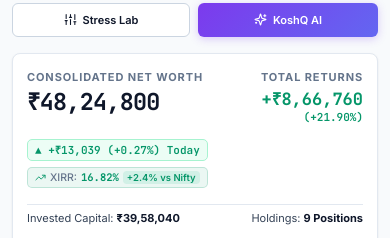
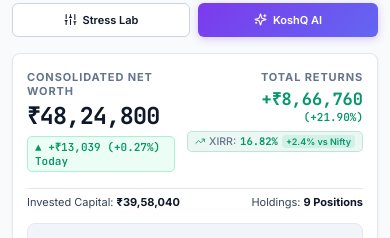
Before and after one commit to intelli-Q6/fintech, a React (Vite) app: page / in a window 390 px wide. Shown: the part 242-480 px from the top of the page. Built offline with nearby package versions, Linux system fonts and the light colour scheme; no server answers.

Commit message:
fix(ui): position XIRR badge below Total Returns on mobile view while preserving desktop view

```diff
--- a/src/modules/Dashboard/DashboardView.tsx
+++ b/src/modules/Dashboard/DashboardView.tsx
@@ -253,9 +253,20 @@ export const DashboardView: React.FC<DashboardViewProps> = ({
                 <div className="hero-networth-val">
                   {formatINR(liveTotalValue)}
                 </div>
+                {/* Mobile Today Delta Badge directly under Net Worth */}
+                {daysTotalChange !== 0 && (
+                  <div className="hero-today-badge-mobile">
+                    <span
+                      className={`delta-badge ${daysTotalChange >= 0 ? 'gain' : 'loss'}`}
+                      style={{ fontSize: '11px', padding: '2.5px 7px', borderRadius: 5, fontWeight: 600 }}
+                    >
+                      {daysTotalChange >= 0 ? '▲ +' : '▼ '}{formatINR(Math.abs(daysTotalChange))} ({daysChangePercent >= 0 ? '+' : ''}{daysChangePercent.toFixed(2)}%) Today
+                    </span>
+                  </div>
+                )}
               </div>
 
-              {/* Mobile-Only Right Column: Total Returns (Fills the pink space from Pic 1) */}
+              {/* Mobile-Only Right Column: Total Returns and XIRR directly below it */}
               <div className="hero-mobile-return-stat">
                 <div className="hero-stat-label" style={{ textAlign: 'right' }}>
                   Total Returns
@@ -276,10 +287,35 @@ export const DashboardView: React.FC<DashboardViewProps> = ({
                     ({formatPercent(liveGainPercent, true)})
                   </span>
                 </div>
+
+                {/* Mobile XIRR Badge: Placed directly below Total Returns (Mobile Only) */}
+                <div className="hero-xirr-mobile">
+                  <div
+                    className="hero-xirr-badge"
+                    style={{
+                      display: 'inline-flex',
+                      alignItems: 'center',
+                      gap: 4,
+                      padding: '2.5px 7px',
+                      borderRadius: 5,
+                      background: 'rgba(5, 150, 105, 0.08)',
+                      border: '1px solid rgba(5, 150, 105, 0.2)',
+                      fontSize: '10.5px'
+                    }}
+                    title="Portfolio Extended Internal Rate of Return (Benchmark: Nifty 50 TRI 14.4%)"
+                  >
+                    <TrendingUp size={10.5} style={{ color: 'var(--color-gain)' }} />
+                    <span style={{ color: 'var(--text-muted)', fontWeight: 500 }}>XIRR:</span>
+                    <strong style={{ color: 'var(--color-gain)', fontFamily: 'var(--font-mono)', fontWeight: 700 }}>16.82%</strong>
+                    <span className="hero-xirr-benchmark" style={{ fontSize: '9px', color: 'var(--color-gain)', fontWeight: 600, background: 'rgba(16, 185, 129, 0.12)', padding: '1px 4px', borderRadius: 4 }}>
+                      +2.4% vs Nifty
+                    </span>
+                  </div>
+                </div>
               </div>
             </div>
 
-            {/* Badges row: Today's change & Portfolio XIRR */}
+            {/* Desktop Badges row: Today's change & Portfolio XIRR (Desktop only) */}
             <div className="hero-badges-row">
               {daysTotalChange !== 0 && (
                 <span
@@ -290,7 +326,7 @@ export const DashboardView: React.FC<DashboardViewProps> = ({
                 </span>
               )}
 
-              {/* Portfolio XIRR Badge */}
+              {/* Portfolio XIRR Badge (Desktop) */}
               <div
                 className="hero-xirr-badge"
                 style={{
--- a/src/styles/components.css
+++ b/src/styles/components.css
@@ -1776,6 +1776,14 @@
   display: none;
 }
 
+.hero-today-badge-mobile {
+  display: none;
+}
+
+.hero-xirr-mobile {
+  display: none;
+}
+
 .hero-badges-row {
   display: flex;
   align-items: center;
@@ -1852,7 +1860,7 @@
   .hero-networth-val {
     font-size: clamp(23px, 6vw, 28px) !important;
   }
-  /* Mobile-only: Total Returns in the top-right (fills the space marked in pink!) */
+  /* Mobile-only: Total Returns in the top-right */
   .hero-mobile-return-stat {
     display: flex !important;
     flex-direction: column;
@@ -1860,9 +1868,17 @@
     text-align: right;
     flex-shrink: 0;
   }
+  .hero-today-badge-mobile {
+    display: flex !important;
+    margin-top: 6px !important;
+  }
+  .hero-xirr-mobile {
+    display: flex !important;
+    margin-top: 6px !important;
+    align-self: flex-end !important;
+  }
   .hero-badges-row {
-    justify-content: space-between !important;
-    gap: 6px !important;
+    display: none !important;
   }
   .hero-badges-row .delta-badge {
     font-size: 11px !important;
@@ -1915,6 +1931,12 @@
   }
   .mmi-zone-row > div:last-child {
     text-align: left !important;
+  }
+}
+
+@media (max-width: 380px) {
+  .hero-xirr-benchmark {
+    display: none !important;
   }
 }
 
```
